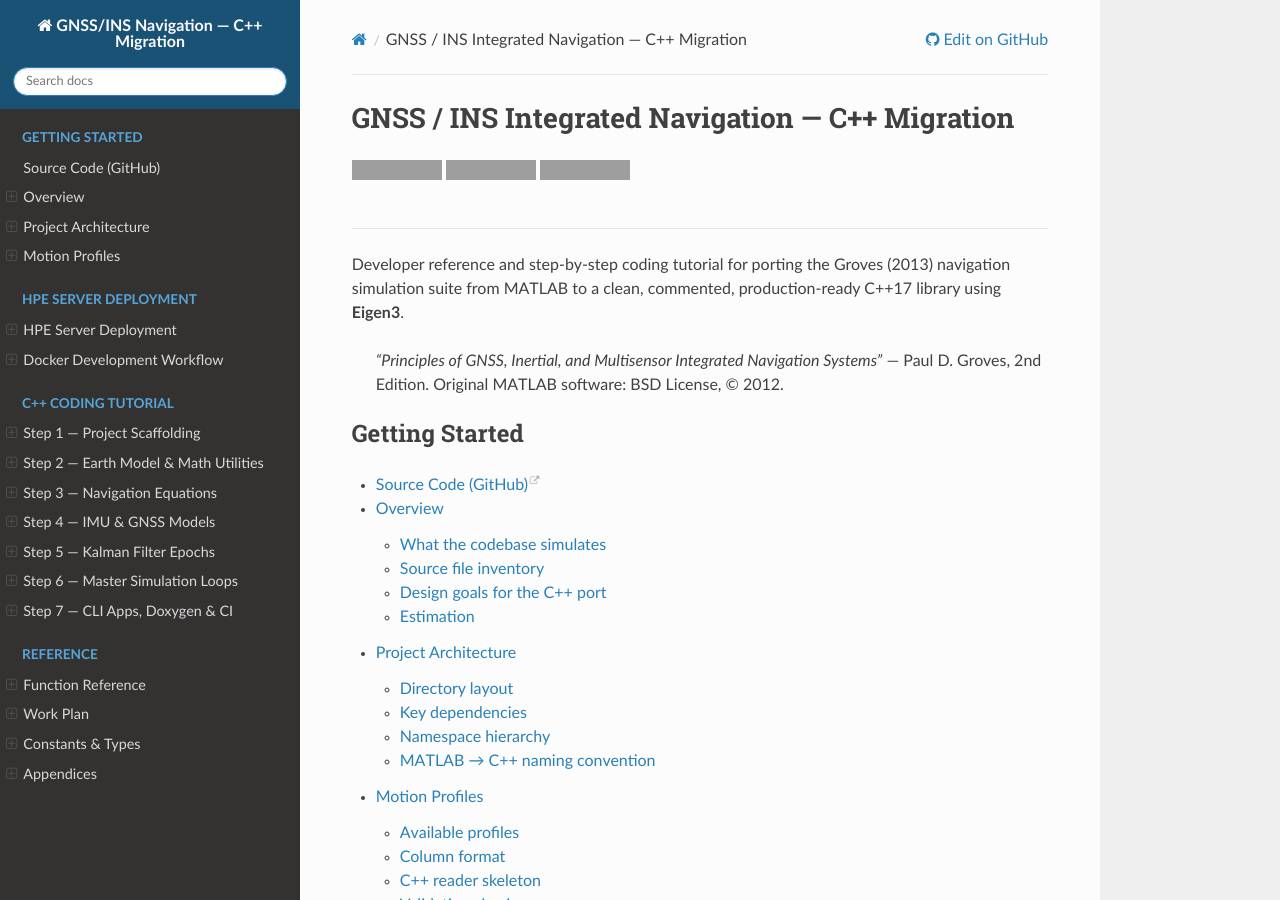
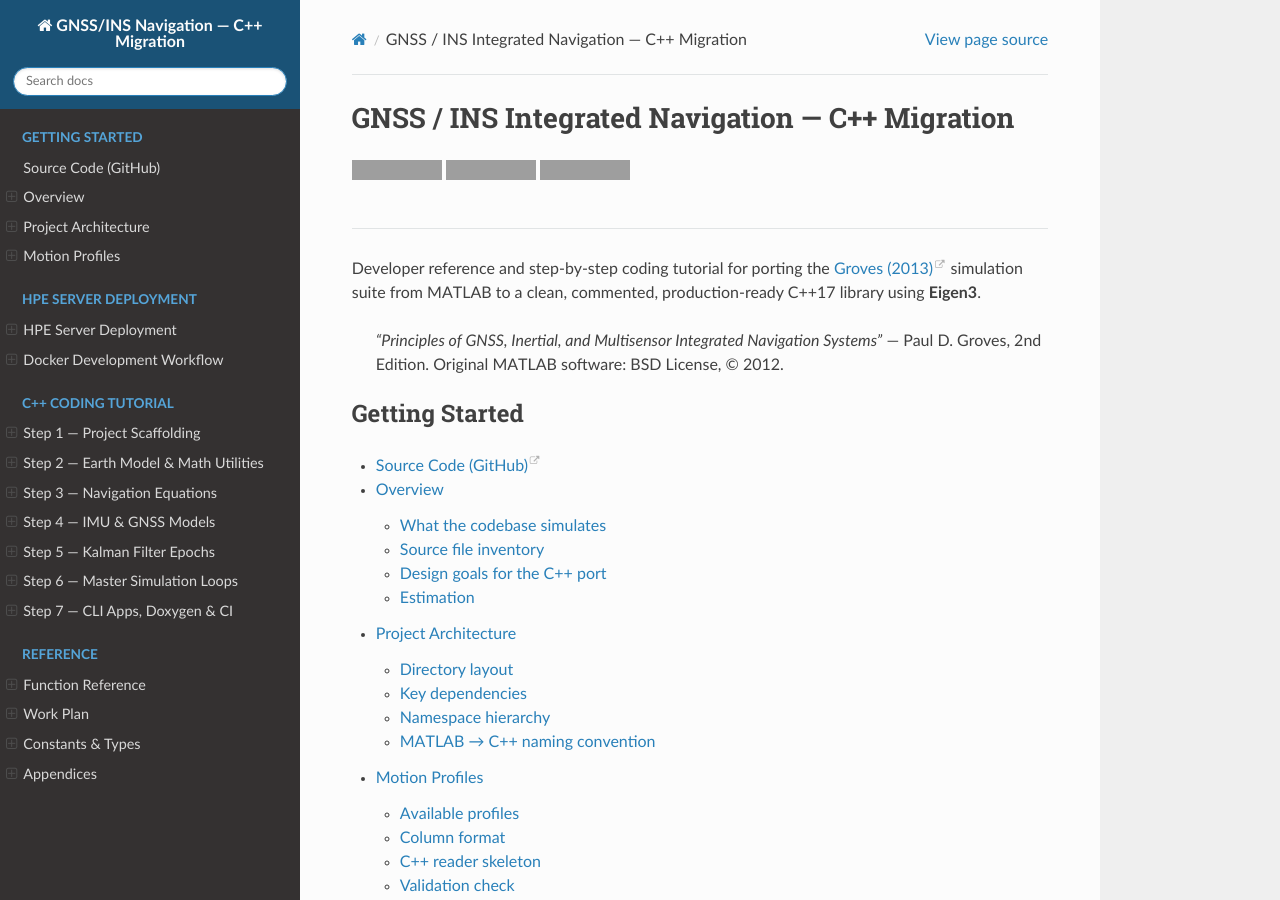
Before and after one commit to ldv-1000111/gnss_ins_cpp, a Sphinx documentation site: the page built from docs/source/index.rst, in a window 1280 px wide and 900 px high. Built offline with Sphinx 7.4.7 and the Read the Docs theme 3.1.0, drawn with Linux system fonts in a browser that asks for light colours; grey boxes are pictures that could not be loaded.

Commit message:
conf.py & index.rst updated

```diff
--- a/docs/source/conf.py
+++ b/docs/source/conf.py
@@ -42,8 +42,7 @@ html_theme_options = {
 }
 
 html_context = {
-    "display_github": True,
-    'github_url': 'https://github.com/ldv-1000111/gnss_ins_cpp',
+    "display_github": False,
 }
 
 todo_include_todos = True
--- a/docs/source/index.rst
+++ b/docs/source/index.rst
@@ -13,7 +13,7 @@ GNSS / INS Integrated Navigation — C++ Migration
 ----
 
 Developer reference and step-by-step coding tutorial for porting the
-Groves (2013) navigation simulation suite from
+`Groves (2013) <https://us.artechhouse.com/Principles-of-GNSS-Inertial-and-Multisensor-Integrated-Navigation-Systems-Second-Edition-P2046.aspxnavigation>`_ simulation suite from
 MATLAB to a clean, commented, production-ready C++17 library using **Eigen3**.
 
    *"Principles of GNSS, Inertial, and Multisensor Integrated Navigation Systems"*
```
